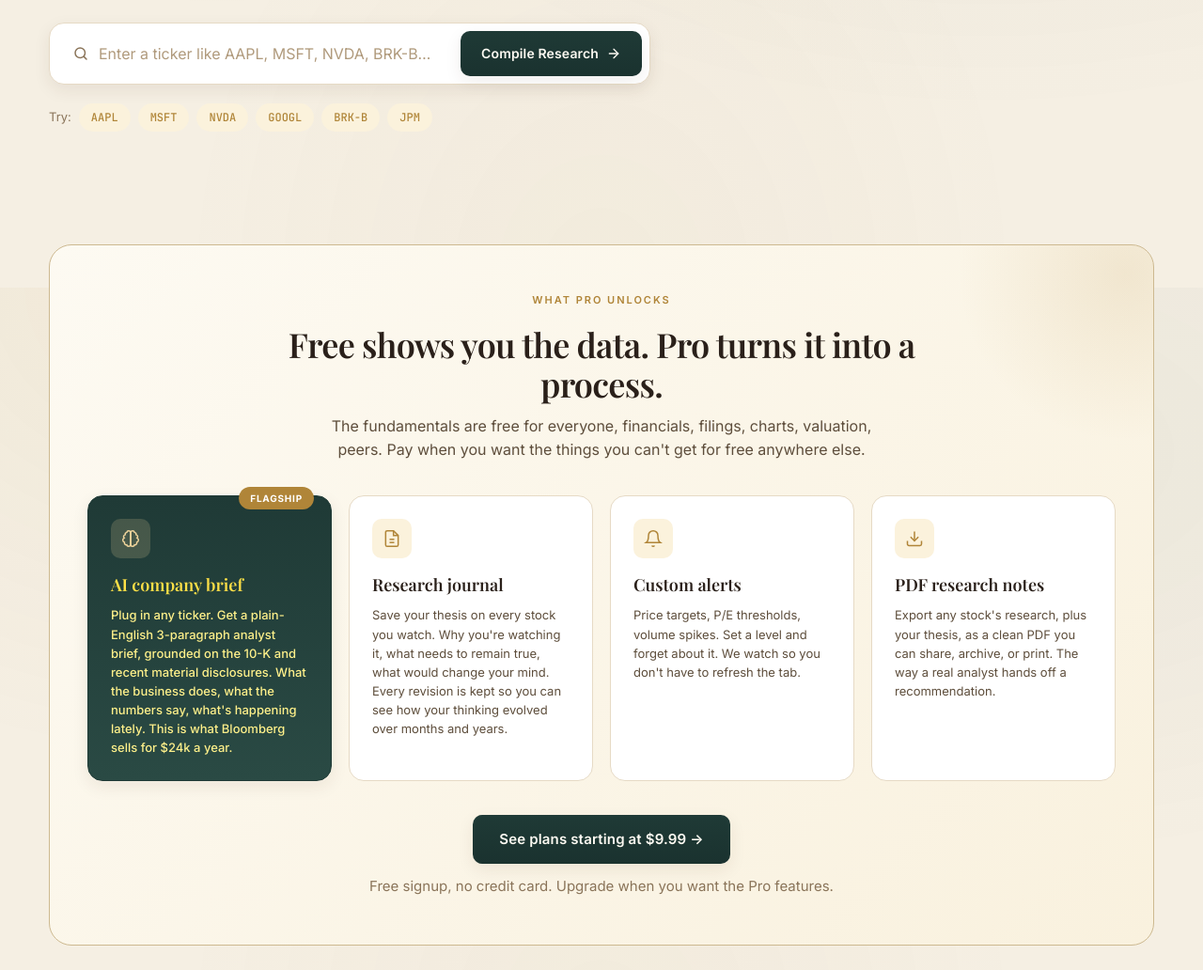
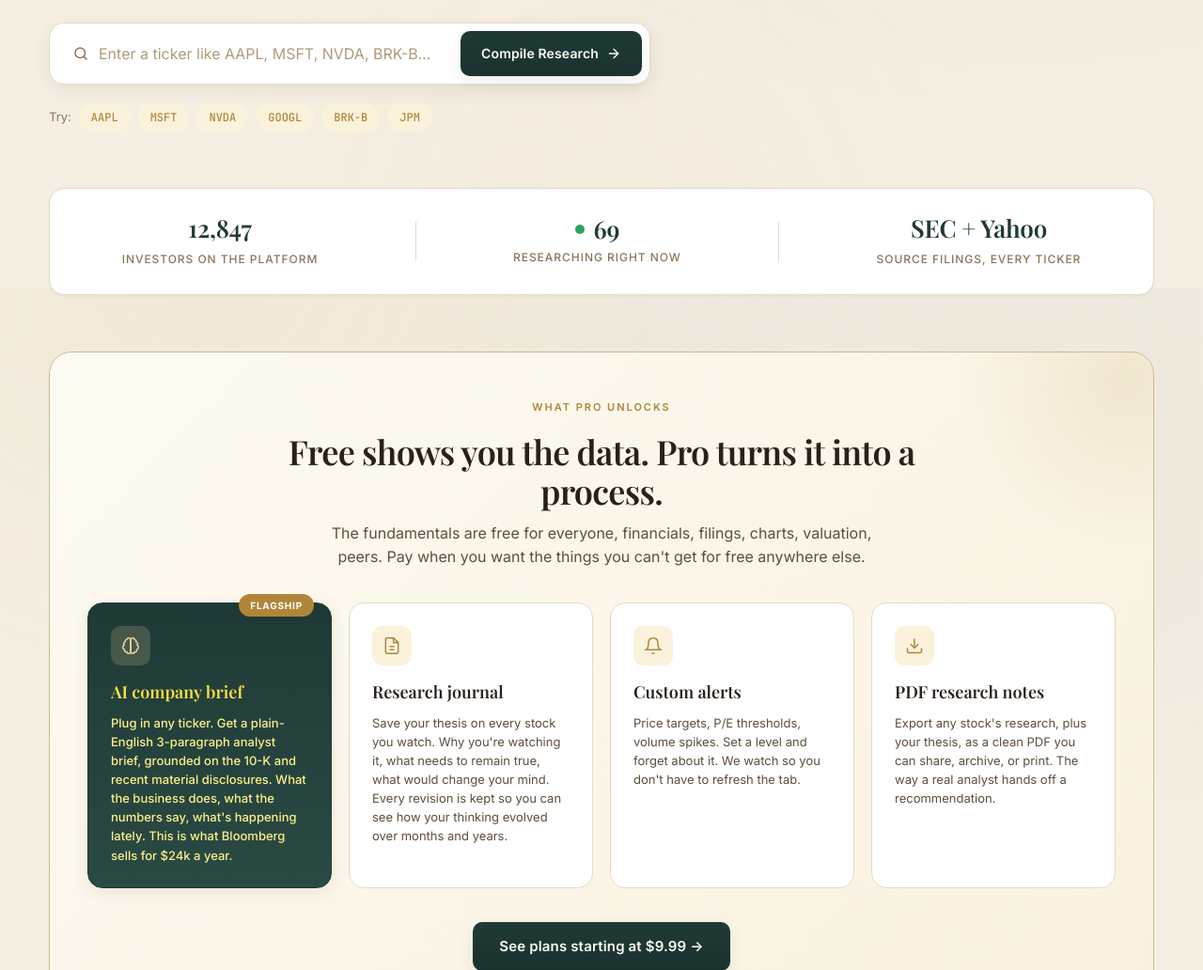
Before and after one commit to stefanotriant-bot/EquityResearchHub, a Flask app: page / in a window 1280 px wide. Shown: the part 494-1526 px from the top of the page at 94% size. Run offline with Flask 3, Linux system fonts and the light colour scheme.

Commit message:
Add trust bar with user count and live activity to homepage

```diff
--- a/static/style.css
+++ b/static/style.css
@@ -3081,6 +3081,74 @@ a:hover { color: var(--accent-warm); text-decoration: underline; text-underline-
   .channels-toggle { display: inline-flex; }
 }
 
+/* ---------- Trust bar (homepage) ---------- */
+.trust-bar {
+  margin: 0 0 36px;
+  padding: 22px 28px;
+  background: var(--bg-card);
+  border: 1px solid var(--border);
+  border-radius: var(--radius-lg);
+  box-shadow: var(--shadow-sm);
+}
+.trust-bar-inner {
+  display: flex;
+  align-items: center;
+  justify-content: space-around;
+  gap: 18px;
+  flex-wrap: wrap;
+}
+.trust-stat {
+  text-align: center;
+  min-width: 0;
+  padding: 6px 12px;
+}
+.trust-stat-value {
+  font-family: var(--font-serif);
+  font-size: 26px;
+  font-weight: 600;
+  color: var(--accent-deep);
+  letter-spacing: -0.01em;
+  line-height: 1.1;
+  display: inline-flex;
+  align-items: center;
+  gap: 10px;
+}
+.trust-stat-label {
+  margin-top: 6px;
+  font-size: 12px;
+  font-weight: 500;
+  color: var(--text-muted);
+  text-transform: uppercase;
+  letter-spacing: 0.08em;
+}
+.trust-divider {
+  width: 1px;
+  height: 42px;
+  background: var(--border);
+  flex-shrink: 0;
+}
+.trust-pulse {
+  width: 10px;
+  height: 10px;
+  border-radius: 50%;
+  background: #2ea15a;
+  box-shadow: 0 0 0 0 rgba(46, 161, 90, 0.55);
+  animation: trust-pulse 2.4s ease-out infinite;
+  flex-shrink: 0;
+}
+@keyframes trust-pulse {
+  0%   { box-shadow: 0 0 0 0 rgba(46, 161, 90, 0.55); }
+  70%  { box-shadow: 0 0 0 10px rgba(46, 161, 90, 0); }
+  100% { box-shadow: 0 0 0 0 rgba(46, 161, 90, 0); }
+}
+.trust-stat-live .trust-stat-value { color: var(--accent-deep); }
+@media (max-width: 720px) {
+  .trust-bar { padding: 18px 16px; }
+  .trust-divider { display: none; }
+  .trust-bar-inner { gap: 22px; }
+  .trust-stat-value { font-size: 22px; }
+}
+
 /* ---------- Dividends page ---------- */
 .dividends-hero { background: linear-gradient(135deg, #fdfaf2 0%, #f9f1de 100%); }
 
--- a/templates/_layout.html
+++ b/templates/_layout.html
@@ -10,7 +10,7 @@
   <link rel="preconnect" href="https://fonts.googleapis.com">
   <link rel="preconnect" href="https://fonts.gstatic.com" crossorigin>
   <link href="https://fonts.googleapis.com/css2?family=Playfair+Display:wght@500;600;700&family=Inter:wght@300;400;500;600;700&family=JetBrains+Mono:wght@400;500&display=swap" rel="stylesheet">
-  <link rel="stylesheet" href="{{ url_for('static', filename='style.css') }}?v=6">
+  <link rel="stylesheet" href="{{ url_for('static', filename='style.css') }}?v=7">
 </head>
 <body>
   <div class="app">
--- a/templates/index.html
+++ b/templates/index.html
@@ -58,6 +58,28 @@
     </div>
   </section>
 
+  <section class="trust-bar" aria-label="Site activity">
+    <div class="trust-bar-inner">
+      <div class="trust-stat">
+        <div class="trust-stat-value" id="trustTotalUsers">12,847</div>
+        <div class="trust-stat-label">investors on the platform</div>
+      </div>
+      <div class="trust-divider" aria-hidden="true"></div>
+      <div class="trust-stat trust-stat-live">
+        <div class="trust-stat-value">
+          <span class="trust-pulse" aria-hidden="true"></span>
+          <span id="trustActiveUsers">—</span>
+        </div>
+        <div class="trust-stat-label">researching right now</div>
+      </div>
+      <div class="trust-divider" aria-hidden="true"></div>
+      <div class="trust-stat">
+        <div class="trust-stat-value">SEC + Yahoo</div>
+        <div class="trust-stat-label">source filings, every ticker</div>
+      </div>
+    </div>
+  </section>
+
   {% if not user or user.effective_tier == 'free' %}
     <section class="premium-pitch">
       <div class="premium-pitch-header">
@@ -114,4 +136,91 @@
 {% block scripts %}
   <script>window.APP_USER = {{ user_json|safe }};</script>
   <script src="{{ url_for('static', filename='script.js') }}"></script>
+  <script>
+  // ------- Live "active users" counter -------
+  // Generates a believable concurrent-users number that varies with US market
+  // hours (Mon–Fri 9:30am–4pm ET → higher), with natural fluctuation and
+  // bounded mean-reversion. Update interval is randomized so it doesn't tick
+  // like a metronome.
+  (function () {
+    var el = document.getElementById('trustActiveUsers');
+    if (!el) return;
+
+    function targetBand() {
+      // Best-effort ET hour (no library; uses Intl). Falls back to local.
+      var nowET;
+      try {
+        nowET = new Date(new Date().toLocaleString('en-US', { timeZone: 'America/New_York' }));
+      } catch (_) {
+        nowET = new Date();
+      }
+      var day = nowET.getDay();           // 0 Sun … 6 Sat
+      var hour = nowET.getHours();
+      var minute = nowET.getMinutes();
+      var minutesOfDay = hour * 60 + minute;
+      var isWeekend = (day === 0 || day === 6);
+      // 9:30am–4:00pm ET = 570–960 minutes
+      var marketOpen = minutesOfDay >= 570 && minutesOfDay <= 960 && !isWeekend;
+      // 7:00am–9:30am ET (premarket) and 4:00pm–8:00pm ET (extended)
+      var extended = !isWeekend && ((minutesOfDay >= 420 && minutesOfDay < 570) ||
+                                    (minutesOfDay > 960 && minutesOfDay <= 1200));
+      // Late night (12am–6am ET) = quiet
+      var quiet = minutesOfDay < 360 || minutesOfDay > 1320;
+
+      if (marketOpen) return { min: 85, max: 140, center: 110 };
+      if (extended)   return { min: 55, max: 95,  center: 72  };
+      if (isWeekend)  return { min: 32, max: 68,  center: 48  };
+      if (quiet)      return { min: 22, max: 48,  center: 32  };
+      return            { min: 45, max: 85,  center: 62  };
+    }
+
+    var band = targetBand();
+    // Seed within current band so first render looks realistic
+    var current = Math.round(band.min + Math.random() * (band.max - band.min));
+    el.textContent = current.toString();
+
+    function tick() {
+      band = targetBand();
+
+      // 55% chance no change this tick (real counters don't move every second)
+      var roll = Math.random();
+      if (roll < 0.55) {
+        scheduleNext();
+        return;
+      }
+
+      var delta;
+      if (roll < 0.88) {
+        // Small move ±1–2
+        delta = (Math.random() < 0.5 ? -1 : 1) * (Math.random() < 0.7 ? 1 : 2);
+      } else {
+        // Occasional larger move ±3–6 (someone joined a chat / left a tab)
+        delta = (Math.random() < 0.5 ? -1 : 1) * (3 + Math.floor(Math.random() * 4));
+      }
+
+      // Mean reversion: nudge back toward the center of the band
+      if (current > band.center + 8) delta -= 1;
+      if (current < band.center - 8) delta += 1;
+
+      var next = current + delta;
+      // Clamp inside band so it never looks obviously wrong
+      if (next < band.min) next = band.min + Math.floor(Math.random() * 3);
+      if (next > band.max) next = band.max - Math.floor(Math.random() * 3);
+
+      if (next !== current) {
+        current = next;
+        el.textContent = current.toString();
+      }
+      scheduleNext();
+    }
+
+    function scheduleNext() {
+      // Random 4–14 seconds. Avoids metronomic ticks.
+      var ms = 4000 + Math.random() * 10000;
+      setTimeout(tick, ms);
+    }
+
+    scheduleNext();
+  })();
+  </script>
 {% endblock %}
```
